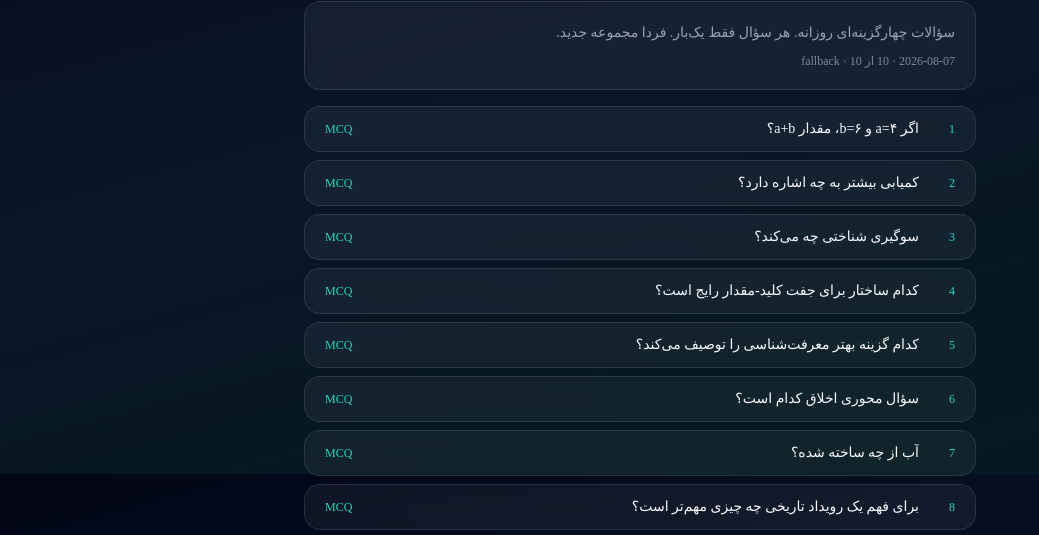
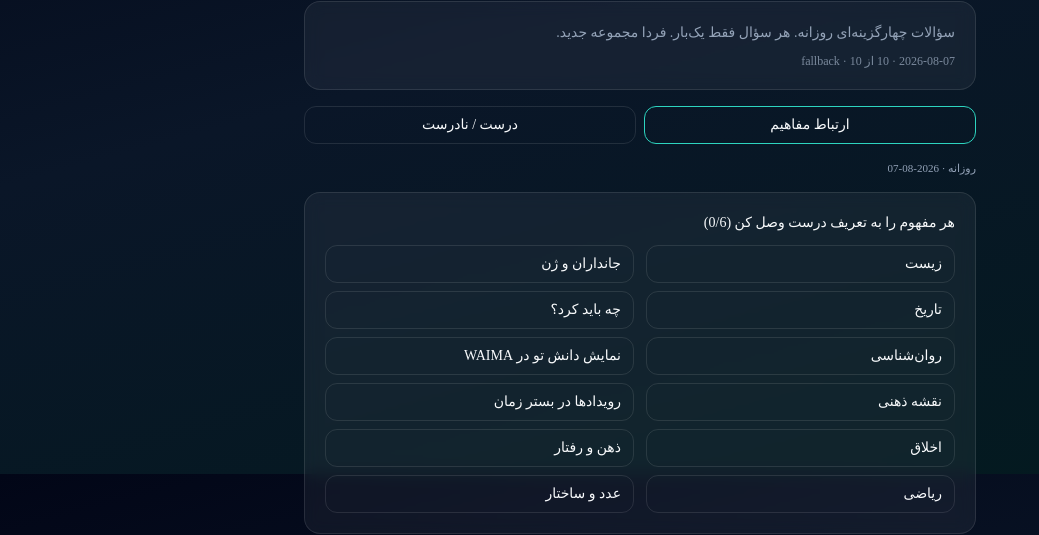
Before and after one commit to ImPMUFO/WAI, a Next.js app: page /play in a window 1280 px wide. Shown: the part 326-861 px from the top of the page, without its empty margins (0-1039 px from the left). Built offline with nearby package versions, Linux system fonts and the light colour scheme; no server answers; the database is empty.

Commit message:
Update page.tsx

```diff
--- a/src/app/play/page.tsx
+++ b/src/app/play/page.tsx
@@ -13,8 +13,6 @@ import {
   PENDING_LEVEL_UP_KEY,
 } from '@/lib/gamification'
 import ExtraGames from '@/components/ExtraGames'
-// جایی مناسب در صفحه:
-<ExtraGames />
 import LevelUpWheel from '@/components/LevelUpWheel'
 import { getSavedAvatar } from '@/lib/avatars'
 import { useLocale } from '@/lib/i18n/LocaleProvider'
@@ -309,6 +307,8 @@ export default function PlayPage() {
           </div>
         </div>
 
+        <ExtraGames />
+
         <AnimatePresence mode="wait">
           {phase === 'loading' && (
             <motion.div key="loading" className="card text-center text-[var(--muted)]" initial={{ opacity: 0 }} animate={{ opacity: 1 }}>
```
